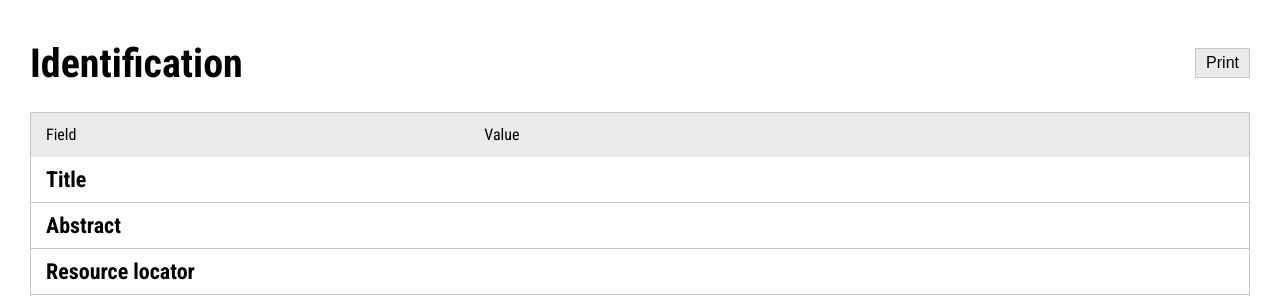
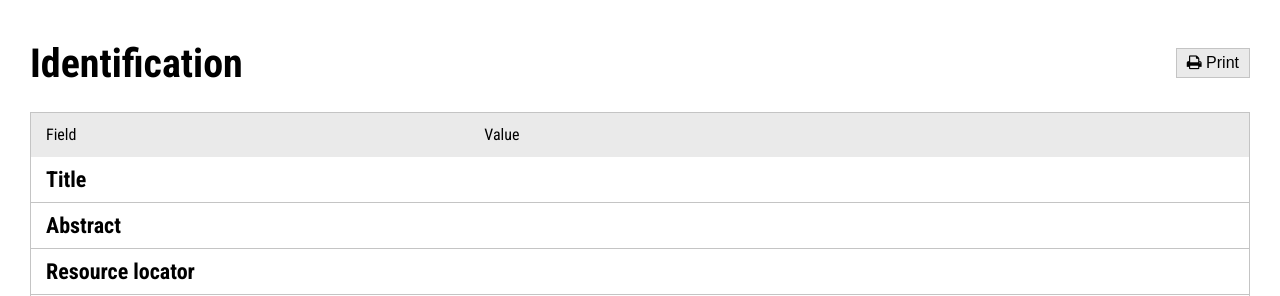
Before and after one commit to DataShades/ckanext-metaexport, a Python web app: template ckanext/metaexport/templates/metaexport/html.html in a window 1280 px wide. Shown: the top 296 px of the page. Run offline with Jinja, Linux system fonts and the light colour scheme; the template is opened without the code that fills it, so the values that code supplies are empty; some libraries are stand-ins or nearby versions.

Commit message:
OEHXCECF-266 / Fontawesome 3 and 4 support

```diff
--- a/ckanext/metaexport/templates/metaexport/html.html
+++ b/ckanext/metaexport/templates/metaexport/html.html
@@ -102,7 +102,7 @@
     </style>
   </head>
   <body>
-    <a href="javascript:window.print()" class="btn print-btn"><i class="icon-print"></i> Print</a>
+    <a href="javascript:window.print()" class="btn print-btn"><i class="icon-print fa fa-print"></i> Print</a>
     <h1>Identification</h1>
     <table>
       <thead>
--- a/ckanext/metaexport/templates/snippets/export_select.html
+++ b/ckanext/metaexport/templates/snippets/export_select.html
@@ -2,7 +2,7 @@
     <div class="dropdown btn-group oeh-dropdown meta-export-select">
         <a href="#" class="btn btn-primary dropdown-toggle" data-toggle="dropdown">
           <!-- <img class="upload-img" src="{{ g.site_url }}/fa-upload.png" alt=""> -->
-          <i class="icon-upload export-icon"></i>
+          <i class="icon-upload fa fa-arrow-circle-o-up export-icon"></i>
           Export metadata
           <span class="caret"></span>
         </a>
```
